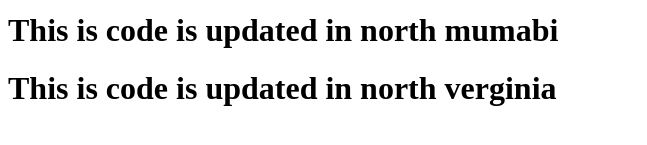
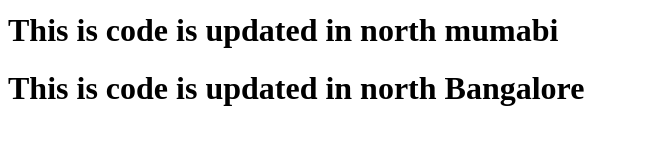
Before and after one commit to GururajNadigCN-devopslearning/git_practice19112026, a plain HTML site: page index.html in a window 1280 px wide. Shown: the part 347-492 px from the top of the page, without its empty margins (0-647 px from the left). Drawn offline with Linux system fonts and the light colour scheme.

Commit message:
Update location from Virginia to Bangalore

```diff
--- a/index.html
+++ b/index.html
@@ -10,6 +10,6 @@
 		<h1>This is updated at 11:13</h1>
 		<h1>This is code is updated in north verginia</h1>
 		<h1>This is code is updated in north mumabi</h1>
-		<h1>This is code is updated in north verginia</h1>
+		<h1>This is code is updated in north Bangalore</h1>
 	</body>
 </html>
```
